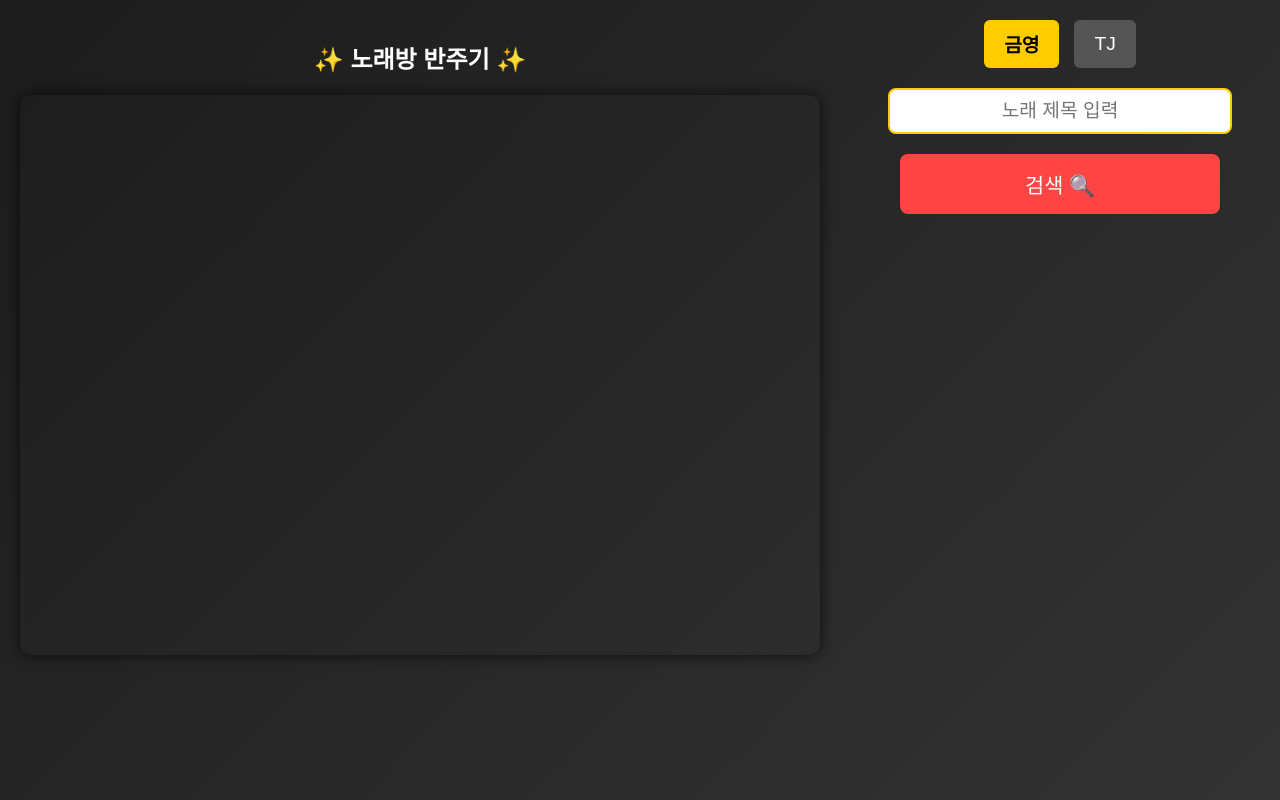
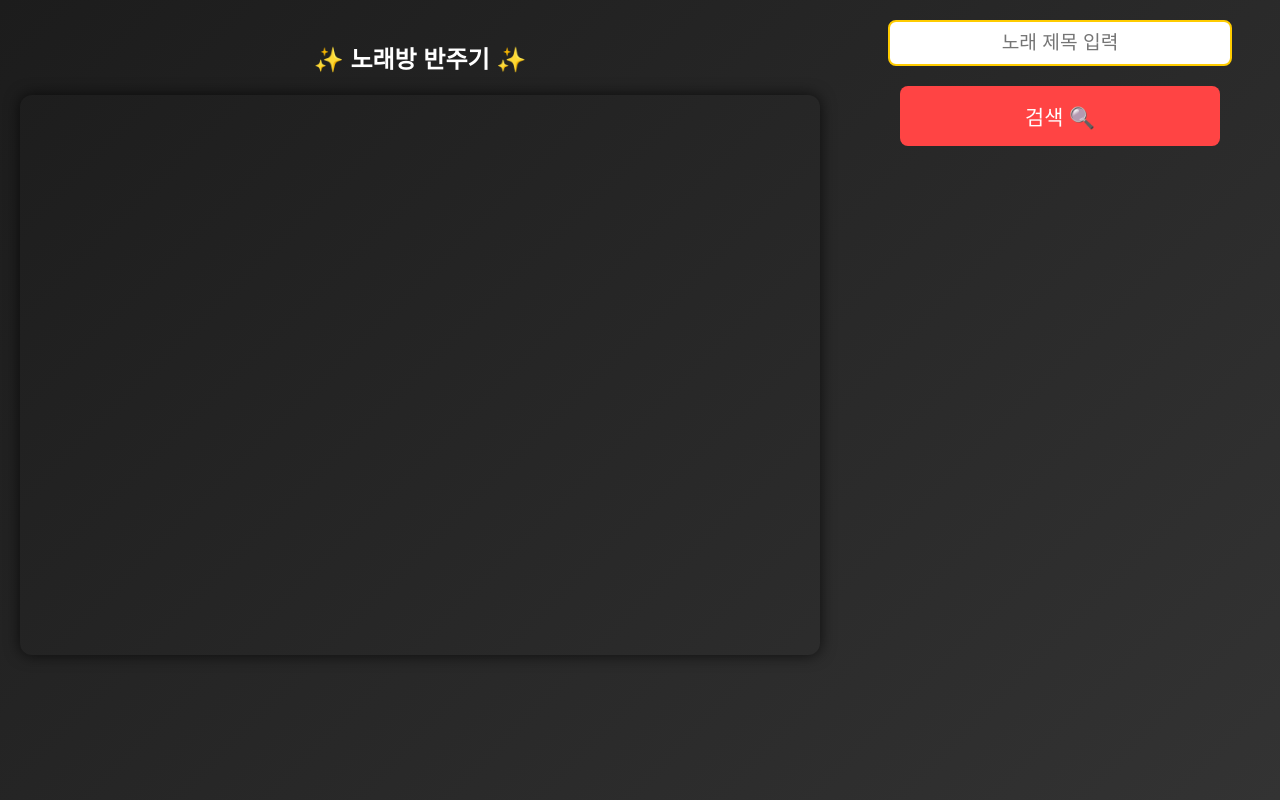
Before and after one commit to zzzzangho/karaoke, a plain HTML site: page index.html in a window 1280 px wide. Drawn offline with Linux system fonts and the light colour scheme.

Commit message:
Update index.html

```diff
--- a/index.html
+++ b/index.html
@@ -48,28 +48,6 @@
       flex-direction: column;
       align-items: center;
       gap: 20px;
-    }
-
-    .selector {
-      display: flex;
-      gap: 15px;
-    }
-
-    .btn-option {
-      padding: 10px 20px;
-      border: none;
-      border-radius: 6px;
-      cursor: pointer;
-      background: #555;
-      color: #fff;
-      font-size: 1.2em;
-      transition: 0.2s;
-    }
-
-    .btn-option.active {
-      background: #ffcc00;
-      color: #000;
-      font-weight: bold;
     }
 
     #songInput {
@@ -157,33 +135,16 @@
 
     <!-- 오른쪽 패널 -->
     <div class="control-panel">
-      <div class="selector">
-        <button id="kyBtn" class="btn-option active" onclick="selectBrand('금영')">금영</button>
-        <button id="tjBtn" class="btn-option" onclick="selectBrand('TJ')">TJ</button>
-      </div>
-
       <input type="text" id="songInput" placeholder="노래 제목 입력">
       <button class="btn-confirm" onclick="searchSongs()">검색 🔍</button>
 
-      <!-- ✅ 검색 결과 리스트가 검색칸 밑에 뜸 -->
+      <!-- ✅ 검색 결과 리스트 -->
       <div class="results" id="results"></div>
     </div>
   </div>
 
   <script>
     const API_KEY = "AIzaSyB-_4IassJXMmCp3y-3O6Tt0fObbzYYFto"; // 본인 키
-    let selectedBrand = "금영";
-
-    function selectBrand(brand) {
-      selectedBrand = brand;
-      document.getElementById("kyBtn").classList.remove("active");
-      document.getElementById("tjBtn").classList.remove("active");
-      if (brand === "금영") {
-        document.getElementById("kyBtn").classList.add("active");
-      } else {
-        document.getElementById("tjBtn").classList.add("active");
-      }
-    }
 
     async function searchSongs() {
       let songTitle = document.getElementById("songInput").value.trim();
@@ -192,10 +153,10 @@
         return;
       }
 
-      let brandQuery = selectedBrand === "금영" ? "KY karaoke" : "TJ";
-      let query = encodeURIComponent(`${brandQuery} ${songTitle}`);
+      // ✅ 브랜드 없이 "노래제목 노래방"
+      let query = encodeURIComponent(`${songTitle} 노래방`);
 
-      // ✅ 재생 가능한 영상만 가져오기
+      // ✅ 퍼가기 가능한 영상만 검색
       let url = `https://www.googleapis.com/youtube/v3/search?part=snippet&type=video&videoEmbeddable=true&videoSyndicated=true&maxResults=10&q=${query}&key=${API_KEY}`;
 
       try {
```
